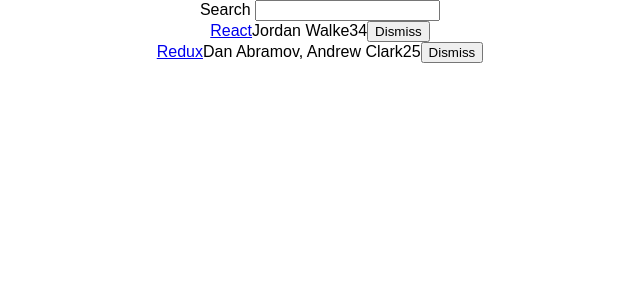
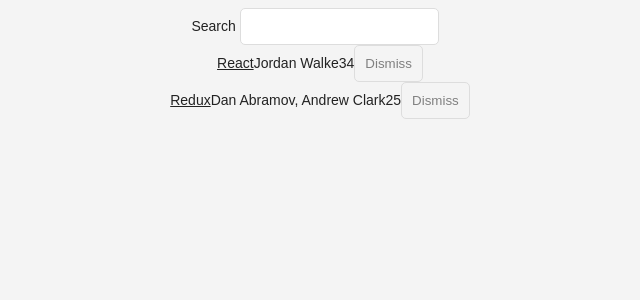
Before and after one commit to miker-mcd/devdigest, a React (Create React App) app: page / in a window 1280 px wide. Shown: the top 300 px of the page, without its empty margins (320-960 px from the left). Built offline with nearby package versions, Linux system fonts and the light colour scheme.

Commit message:
Add styling to overall app

```diff
--- a/src/index.css
+++ b/src/index.css
@@ -1,5 +1,44 @@
 body {
+  color: #222;
+  background: #f4f4f4;
+  font: 400 14px CoreSans, Arial,sans-serif;
+}
+
+a {
+  color: #222;
+}
+
+a:hover {
+  text-decoration: underline;
+}
+
+ul, li {
+  list-style: none;
+  padding: 0;
   margin: 0;
-  padding: 0;
-  font-family: sans-serif;
 }
+
+input {
+  padding: 10px;
+  border-radius: 5px;
+  outline: none;
+  margin-right: 10px;
+  border: 1px solid #dddddd;
+}
+
+button {
+  padding: 10px;
+  border-radius: 5px;
+  border: 1px solid #dddddd;
+  background: transparent;
+  color: #808080;
+  cursor: pointer;
+}
+
+button:hover {
+  color: #222;
+}
+
+*:focus {
+  outline: none;
+}
```
